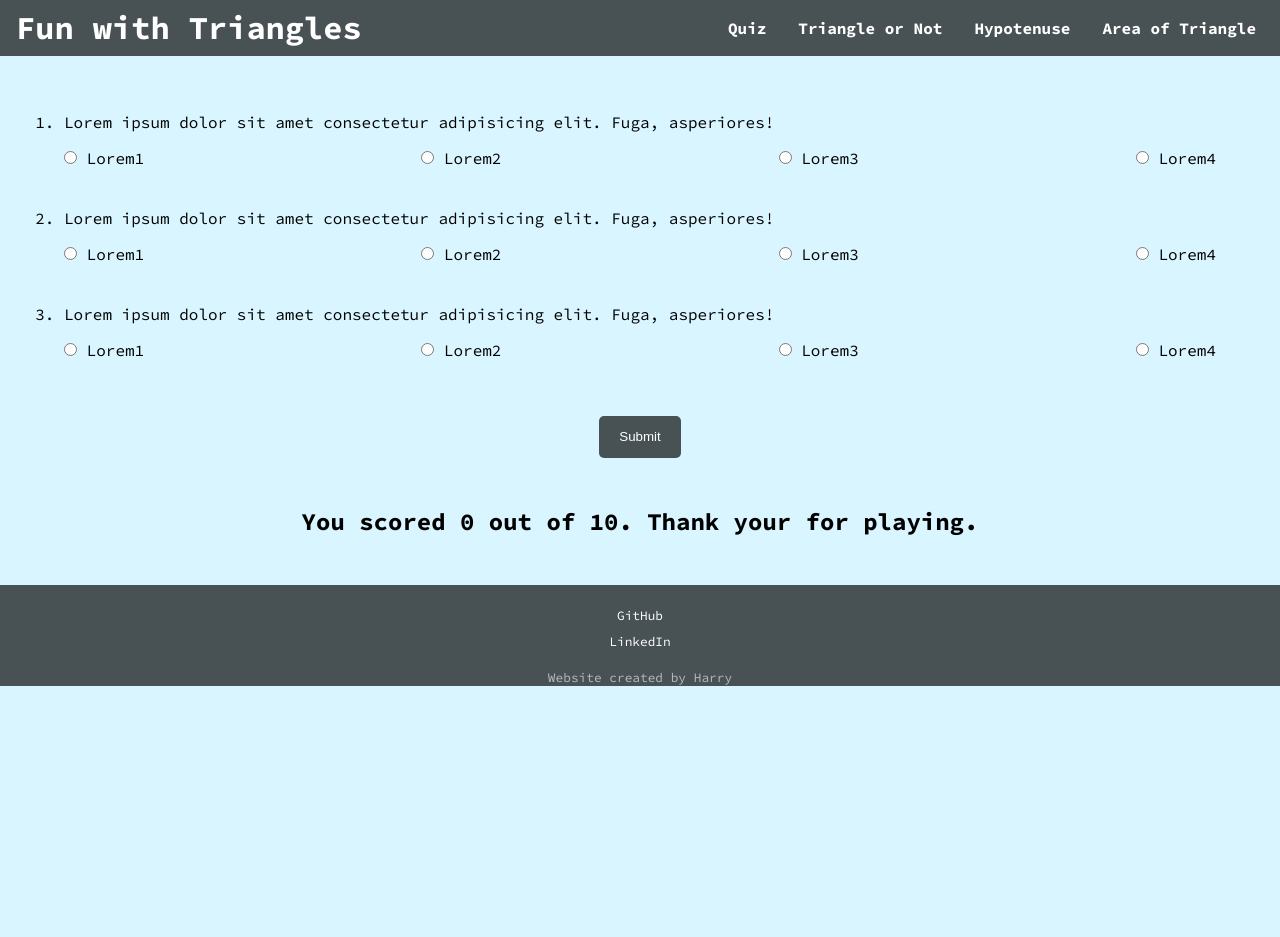
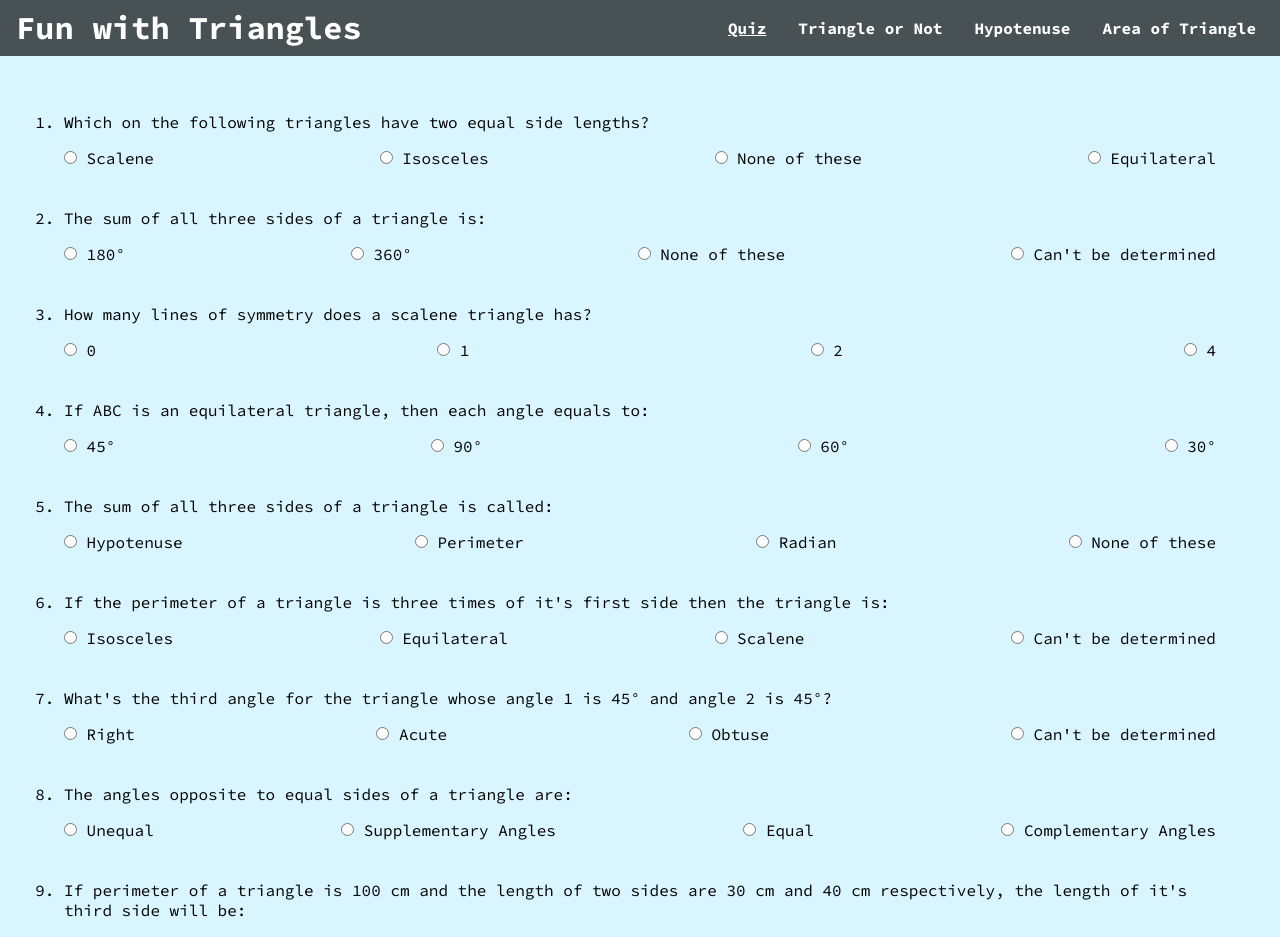
Before and after one commit to iHarryD/neoG-markTwelve, a React (Create React App) app: page / in a window 1280 px wide. Shown: the top 937 px of the page. Before the commit the page ends 800 px from the top, so only its background shows below. Built offline with nearby package versions, Linux system fonts and the light colour scheme.

Commit message:
fixed bugs, added more features

```diff
--- a/public/index.html
+++ b/public/index.html
@@ -2,7 +2,7 @@
 <html lang="en">
   <head>
     <meta charset="utf-8" />
-    <link rel="icon" href="%PUBLIC_URL%/favicon.ico" />
+    <link rel="icon" href="%PUBLIC_URL%/favicon.png" />
     <meta name="viewport" content="width=device-width, initial-scale=1" />
     <meta name="theme-color" content="#000000" />
     <meta
--- a/src/App.css
+++ b/src/App.css
@@ -20,6 +20,12 @@
 }
 
 /* Basics */
+
+.App {
+  min-height: 100vh;
+  display: flex;
+  flex-direction: column;
+}
 
 a,
 button,
@@ -77,8 +83,12 @@ nav h1 {
   font-weight: 600;
 }
 
-.nav-items.active {
+.active-nav-item {
   text-decoration: underline;
+}
+
+main {
+  flex-grow: 1;
 }
 
 footer {
@@ -139,13 +149,6 @@ button:hover {
   transform: scale(1.05);
 }
 
-#score-div {
-  text-align: center;
-  margin: 2em;
-  font-weight: 600;
-  font-size: 1.5rem;
-}
-
 .ton-input-div,
 .h-input-div,
 .aot-input-div {
@@ -173,7 +176,9 @@ button:hover {
 
 #ton-output-div,
 #h-output-div,
-#aot-output-div {
+#aot-output-div,
+#score-div {
+  font-weight: 600;
   text-align: center;
   font-size: 1.5rem;
   margin: 2em 0;
--- a/src/components/AreaOfTriangle.js
+++ b/src/components/AreaOfTriangle.js
@@ -2,72 +2,79 @@ import React from "react";
 import { useState } from "react";
 
 function AreaOfTriangle() {
-  const [angleOne, setAngleOne] = useState(0);
-  const [angleTwo, setAngleTwo] = useState(0);
-  const [angleThree, setAngleThree] = useState(0);
+  const [sideOne, setSideOne] = useState(0);
+  const [sideTwo, setSideTwo] = useState(0);
+  const [sideThree, setSideThree] = useState(0);
   const [result, setResult] = useState("");
 
-  function takingValue(event, setter) {
-    let value = event.target.value;
-    if (value < 0) {
-      alert("Length can't be negative.");
+  const errorMessage = "Please fill all the fields with valid inputs.";
+
+  function calculateArea(event) {
+    event.preventDefault();
+    let semiPerimeter =
+      (Number(sideOne) + Number(sideTwo) + Number(sideThree)) / 2;
+    let area = Math.sqrt(
+      semiPerimeter *
+        ((semiPerimeter - sideOne) *
+          (semiPerimeter - sideTwo) *
+          (semiPerimeter - sideThree))
+    );
+    if (sideOne <= 0 || sideTwo <= 0 || sideThree <= 0 || isNaN(area)) {
+      setResult(errorMessage);
     } else {
-      setter(value);
+      setResult(`Area of Triangle is ${area.toFixed(5)}`);
     }
-  }
-
-  function calculateArea() {
-    let anglesArray = [
-      Number(angleOne),
-      Number(angleTwo),
-      Number(angleThree),
-    ].sort();
-    console.log(anglesArray);
   }
 
   return (
     <>
       <div className="aot-input-div">
-        <label htmlFor="angle-1">
-          Angle 1
+        <label htmlFor="side-1">
+          Side 1
           <input
             type="number"
-            id="angle-1"
-            placeholder="0"
+            id="side-1"
+            required
             onChange={(event) => {
-              takingValue(event, setAngleOne);
+              setSideOne(event.target.value);
             }}
           />
         </label>
       </div>
       <div className="aot-input-div">
-        <label htmlFor="angle-2">
-          Angle 2
+        <label htmlFor="side-2">
+          Side 2
           <input
             type="number"
-            id="angle-2"
-            placeholder="0"
+            id="side-2"
+            required
             onChange={(event) => {
-              takingValue(event, setAngleTwo);
+              setSideTwo(event.target.value);
             }}
           />
         </label>
       </div>
       <div className="aot-input-div">
-        <label htmlFor="angle-3">
-          Angle 3
+        <label htmlFor="side-3">
+          Side 3
           <input
             type="number"
-            id="angle-3"
-            placeholder="0"
+            id="side-3"
+            required
             onChange={(event) => {
-              takingValue(event, setAngleThree);
+              setSideThree(event.target.value);
             }}
           />
         </label>
       </div>
-      <button onClick={calculateArea}>Calculate</button>
-      <div id="aot-output-div">Area of Triangle is: {result}</div>
+      <button
+        onClick={(event) => {
+          calculateArea(event);
+        }}
+      >
+        Calculate
+      </button>
+      <div id="aot-output-div">{result}</div>
     </>
   );
 }
--- a/src/components/Hypotenuse.js
+++ b/src/components/Hypotenuse.js
@@ -6,18 +6,15 @@ function Hypotenuse() {
   const [height, setHeight] = useState(0);
   const [result, setResult] = useState("");
 
-  function takingValue(event, setter) {
-    let value = event.target.value;
-    if (value < 0) {
-      alert("Length can't be negative.");
-    } else {
-      setter(value);
-    }
-  }
+  const errorMessage = "Values can't be negavtive or zero.";
 
   function calculateHypotenuse() {
     let currentHypotenuse = Math.sqrt(Number(base) ** 2 + Number(height) ** 2);
-    setResult(currentHypotenuse);
+    if (base <= 0 || height <= 0) {
+      setResult(errorMessage);
+    } else {
+      setResult(`Hypotenuse' length is ${currentHypotenuse.toFixed(5)}`);
+    }
   }
 
   return (
@@ -28,9 +25,8 @@ function Hypotenuse() {
           <input
             type="number"
             id="base"
-            placeholder="0"
             onChange={(event) => {
-              takingValue(event, setBase);
+              setBase(event.target.value);
             }}
           />
         </label>
@@ -41,15 +37,14 @@ function Hypotenuse() {
           <input
             type="number"
             id="height"
-            placeholder="0"
             onChange={(event) => {
-              takingValue(event, setHeight);
+              setHeight(event.target.value);
             }}
           />
         </label>
       </div>
       <button onClick={calculateHypotenuse}>Calculate</button>
-      <div id="h-output-div">Hypotenuse' length is: {result}</div>
+      <div id="h-output-div">{result}</div>
     </>
   );
 }
--- a/src/components/Navbar.js
+++ b/src/components/Navbar.js
@@ -1,26 +1,34 @@
 import React from "react";
-import { Link } from "react-router-dom";
+import { NavLink } from "react-router-dom";
 import "../App.css";
 
 function Navbar() {
+  let navItems = document.querySelectorAll(".nav-items");
+
+  navItems.forEach((item) => {
+    if (item.href === window.location.href) {
+      item.classList.toggle("active");
+    }
+  });
+
   return (
     <nav>
       <h1>Fun with Triangles</h1>
       <ul id="nav-links">
-        <Link to="/">
+        <NavLink to="/" exact activeClassName="active-nav-item">
           <li className="nav-items">Quiz</li>
-        </Link>
-        <Link to="/triangleornot">
+        </NavLink>
+        <NavLink to="/triangleornot" activeClassName="active-nav-item">
           <li className="nav-items">Triangle or Not</li>
-        </Link>
+        </NavLink>
 
-        <Link to="/hypotenuse">
+        <NavLink to="/hypotenuse" activeClassName="active-nav-item">
           <li className="nav-items">Hypotenuse</li>
-        </Link>
+        </NavLink>
 
-        <Link to="/areaoftriangle">
+        <NavLink to="/areaoftriangle" activeClassName="active-nav-item">
           <li className="nav-items">Area of Triangle</li>
-        </Link>
+        </NavLink>
       </ul>
     </nav>
   );
--- a/src/components/TriangleOrNot.js
+++ b/src/components/TriangleOrNot.js
@@ -3,19 +3,11 @@ import { useState } from "react";
 
 function TriangleOrNot() {
   const [result, setResult] = useState("Triangle or Not");
-
   const [angleOne, setAngleOne] = useState(0);
   const [angleTwo, setAngleTwo] = useState(0);
   const [angleThree, setAngleThree] = useState(0);
 
-  function takingValue(event, setter) {
-    let value = event.target.value;
-    if (value < 0) {
-      alert("Angles can't be negative.");
-    } else {
-      setter(value);
-    }
-  }
+  const errorMessage = "Please fill all the input fields with valid values.";
 
   function showResult() {
     let allAngles = [angleOne, angleTwo, angleThree];
@@ -25,9 +17,11 @@ function TriangleOrNot() {
     });
 
     allAngles.forEach((angle) => {
-      if (angle === 0) {
+      if (sumOfAllAngles !== 180) {
         setResult("It's not a triangle.");
-      } else if (sumOfAllAngles === 180) {
+      } else if (Number(angle) <= 0) {
+        setResult(errorMessage);
+      } else {
         setResult("It's a TRIANGLE!");
       }
     });
@@ -40,9 +34,8 @@ function TriangleOrNot() {
         <input
           type="number"
           id="angle-1"
-          placeholder="0"
           onChange={(event) => {
-            takingValue(event, setAngleOne);
+            setAngleOne(event.target.value);
           }}
         />
       </div>
@@ -51,9 +44,8 @@ function TriangleOrNot() {
         <input
           type="number"
           id="angle-2"
-          placeholder="0"
           onChange={(event) => {
-            takingValue(event, setAngleTwo);
+            setAngleTwo(event.target.value);
           }}
         />
       </div>
@@ -62,9 +54,8 @@ function TriangleOrNot() {
         <input
           type="number"
           id="angle-3"
-          placeholder="0"
           onChange={(event) => {
-            takingValue(event, setAngleThree);
+            setAngleThree(event.target.value);
           }}
         />
       </div>
--- a/src/components/TriangleQuiz.js
+++ b/src/components/TriangleQuiz.js
@@ -3,24 +3,23 @@ import "../App.css";
 import { useState } from "react";
 
 function TriangleQuiz() {
-  const [userScore, setUserScore] = useState(0);
+  const [userScore, setUserScore] = useState("");
 
-  const allRadioButtons = document.querySelectorAll(".options input");
+  // const allRadioButtons = document.querySelectorAll(".options input"); Didn't work. Why?
 
   function submitAnswers() {
+    const allRadioButtons = document.querySelectorAll(".options input");
     let currentScore = 0;
     allRadioButtons.forEach((radioButton) => {
-      console.log("radio button");
       if (radioButton.checked) {
-        console.log("only checked");
         if (radioButton.value === "true") {
-          console.log("checked and correct");
           currentScore++;
         }
       }
     });
-    console.log(currentScore);
-    setUserScore(currentScore);
+    setUserScore(
+      `You scored ${currentScore} out of 10. Thank your for playing.`
+    );
   }
 
   return (
@@ -28,67 +27,222 @@ function TriangleQuiz() {
       <ol id="questions-div">
         <li className="question-box">
           <p className="question">
-            Lorem ipsum dolor sit amet consectetur adipisicing elit. Fuga,
-            asperiores!
+            Which on the following triangles have two equal side lengths?
           </p>
           <div className="options">
             <label>
-              <input type="radio" name="question-1" value="true" /> Lorem1
+              <input type="radio" name="question-1" value="false" /> Scalene
             </label>
 
             <label>
-              <input type="radio" name="question-1" value="false" /> Lorem2
+              <input type="radio" name="question-1" value="false" /> Isosceles
             </label>
 
             <label>
-              <input type="radio" name="question-1" value="false" /> Lorem3
+              <input type="radio" name="question-1" value="false" /> None of
+              these
             </label>
             <label>
-              <input type="radio" name="question-1" value="false" /> Lorem4
+              <input type="radio" name="question-1" value="true" /> Equilateral
             </label>
           </div>
         </li>
         <li className="question-box">
           <p className="question">
-            Lorem ipsum dolor sit amet consectetur adipisicing elit. Fuga,
-            asperiores!
+            The sum of all three sides of a triangle is:
           </p>
           <div className="options">
             <label>
-              <input type="radio" name="question-2" value="true" /> Lorem1
+              <input type="radio" name="question-2" value="true" /> 180°
             </label>
 
             <label>
-              <input type="radio" name="question-2" value="false" /> Lorem2
+              <input type="radio" name="question-2" value="false" /> 360°
             </label>
 
             <label>
-              <input type="radio" name="question-2" value="false" /> Lorem3
+              <input type="radio" name="question-2" value="false" /> None of
+              these
             </label>
             <label>
-              <input type="radio" name="question-2" value="false" /> Lorem4
+              <input type="radio" name="question-2" value="false" /> Can't be
+              determined
             </label>
           </div>
         </li>
         <li className="question-box">
           <p className="question">
-            Lorem ipsum dolor sit amet consectetur adipisicing elit. Fuga,
-            asperiores!
+            How many lines of symmetry does a scalene triangle has?
           </p>
           <div className="options">
             <label>
-              <input type="radio" name="question-3" value="true" /> Lorem1
+              <input type="radio" name="question-3" value="true" /> 0
             </label>
 
             <label>
-              <input type="radio" name="question-3" value="false" /> Lorem2
+              <input type="radio" name="question-3" value="false" /> 1
             </label>
 
             <label>
-              <input type="radio" name="question-3" value="false" /> Lorem3
+              <input type="radio" name="question-3" value="false" /> 2
             </label>
             <label>
-              <input type="radio" name="question-3" value="false" /> Lorem4
+              <input type="radio" name="question-3" value="false" /> 4
+            </label>
+          </div>
+        </li>
+        <li className="question-box">
+          <p className="question">
+            If ABC is an equilateral triangle, then each angle equals to:
+          </p>
+          <div className="options">
+            <label>
+              <input type="radio" name="question-4" value="false" /> 45°
+            </label>
+
+            <label>
+              <input type="radio" name="question-4" value="false" /> 90°
+            </label>
+
+            <label>
+              <input type="radio" name="question-4" value="true" /> 60°
+            </label>
+            <label>
+              <input type="radio" name="question-4" value="false" /> 30°
+            </label>
+          </div>
+        </li>
+        <li className="question-box">
+          <p className="question">
+            The sum of all three sides of a triangle is called:
+          </p>
+          <div className="options">
+            <label>
+              <input type="radio" name="question-5" value="false" /> Hypotenuse
+            </label>
+
+            <label>
+              <input type="radio" name="question-5" value="true" /> Perimeter
+            </label>
+
+            <label>
+              <input type="radio" name="question-5" value="false" /> Radian
+            </label>
+            <label>
+              <input type="radio" name="question-5" value="false" /> None of
+              these
+            </label>
+          </div>
+        </li>
+        <li className="question-box">
+          <p className="question">
+            If the perimeter of a triangle is three times of it's first side
+            then the triangle is:
+          </p>
+          <div className="options">
+            <label>
+              <input type="radio" name="question-6" value="false" /> Isosceles
+            </label>
+
+            <label>
+              <input type="radio" name="question-6" value="true" /> Equilateral
+            </label>
+
+            <label>
+              <input type="radio" name="question-6" value="false" /> Scalene
+            </label>
+            <label>
+              <input type="radio" name="question-6" value="false" /> Can't be
+              determined
+            </label>
+          </div>
+        </li>
+        <li className="question-box">
+          <p className="question">
+            What's the third angle for the triangle whose angle 1 is 45° and
+            angle 2 is 45°?
+          </p>
+          <div className="options">
+            <label>
+              <input type="radio" name="question-7" value="true" /> Right
+            </label>
+
+            <label>
+              <input type="radio" name="question-7" value="false" /> Acute
+            </label>
+
+            <label>
+              <input type="radio" name="question-7" value="false" /> Obtuse
+            </label>
+            <label>
+              <input type="radio" name="question-7" value="false" /> Can't be
+              determined
+            </label>
+          </div>
+        </li>
+        <li className="question-box">
+          <p className="question">
+            The angles opposite to equal sides of a triangle are:
+          </p>
+          <div className="options">
+            <label>
+              <input type="radio" name="question-8" value="false" /> Unequal
+            </label>
+
+            <label>
+              <input type="radio" name="question-8" value="false" />{" "}
+              Supplementary Angles
+            </label>
+
+            <label>
+              <input type="radio" name="question-8" value="true" /> Equal
+            </label>
+            <label>
+              <input type="radio" name="question-8" value="false" />{" "}
+              Complementary Angles
+            </label>
+          </div>
+        </li>
+        <li className="question-box">
+          <p className="question">
+            If perimeter of a triangle is 100 cm and the length of two sides are
+            30 cm and 40 cm respectively, the length of it's third side will be:
+          </p>
+          <div className="options">
+            <label>
+              <input type="radio" name="question-9" value="false" /> 26 cm
+            </label>
+
+            <label>
+              <input type="radio" name="question-9" value="false" /> 60 cm
+            </label>
+
+            <label>
+              <input type="radio" name="question-9" value="false" /> 45 cm
+            </label>
+            <label>
+              <input type="radio" name="question-9" value="true" /> 30 cm
+            </label>
+          </div>
+        </li>
+        <li className="question-box">
+          <p className="question">
+            What's the height of an equilateral triangle with sides of 5 cm?
+          </p>
+          <div className="options">
+            <label>
+              <input type="radio" name="question-10" value="false" /> 5.12 cm
+            </label>
+
+            <label>
+              <input type="radio" name="question-10" value="true" /> 4.33 cm
+            </label>
+
+            <label>
+              <input type="radio" name="question-10" value="false" /> 7 cm
+            </label>
+            <label>
+              <input type="radio" name="question-10" value="false" /> 3.90 cm
             </label>
           </div>
         </li>
@@ -96,9 +250,7 @@ function TriangleQuiz() {
       <button id="quiz-submit-btn" onClick={submitAnswers}>
         Submit
       </button>
-      <div id="score-div">
-        You scored {userScore} out of 10. Thank your for playing.
-      </div>
+      <div id="score-div">{userScore}</div>
     </>
   );
 }
```
Also changed, not shown: public/favicon.png (added), 1 other file (tests, documents, lock files or other folders).
